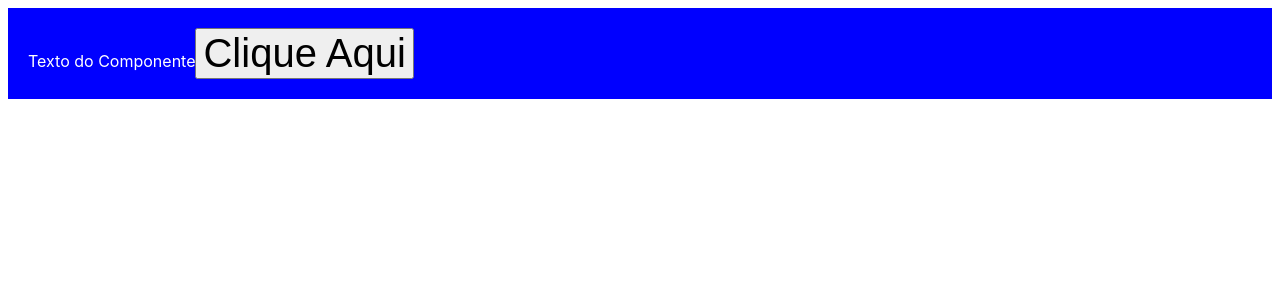
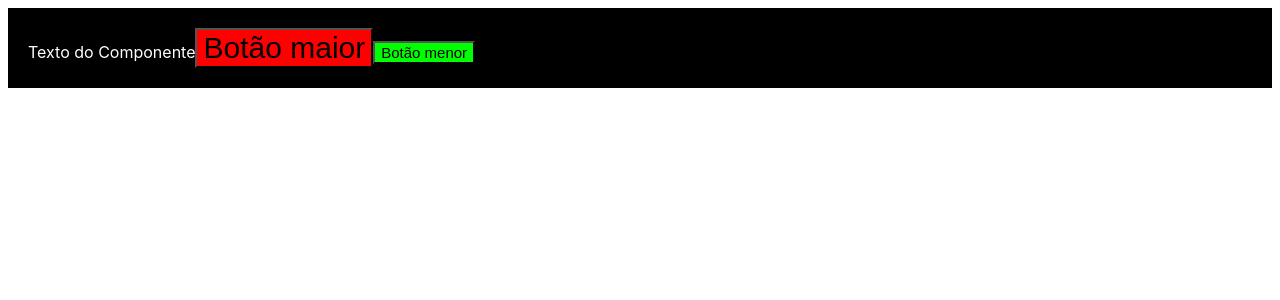
Before and after one commit to Vinicius-dcs/basic-react, a React (Vite) app: page / in a window 1280 px wide. Shown: the top 300 px of the page. Built offline with nearby package versions, Linux system fonts and the light colour scheme.

Commit message:
M3 L7: Passing Props Dynamically to Styled Components

```diff
--- a/src/App.tsx
+++ b/src/App.tsx
@@ -5,9 +5,10 @@ function App() {
 
 	return (
 		<div>
-			<Container>
+			<Container color='black'>
 				Texto do Componente
-				<Button> Clique Aqui </Button>
+				<Button color='#FF0000'> Botão maior </Button>
+				<Button color='#00FF00' small> Botão menor </Button>
 			</Container>
 		</div>
 	);
--- a/src/components/Button.ts
+++ b/src/components/Button.ts
@@ -1,5 +1,11 @@
 import styled from 'styled-components';
 
-export const Button = styled.button`
-    font-size: 40px;
+type ButtonProps = {
+    color: string;
+    small?: boolean;
+}
+
+export const Button = styled.button<ButtonProps>`
+    font-size: ${(props) => props.small ? '15px' : '30px'};
+    background-color: ${(props) => props.color}
 `;
--- a/src/components/Container.ts
+++ b/src/components/Container.ts
@@ -1,7 +1,11 @@
 import styled from 'styled-components';
 
-export const Container = styled.div`
-    background-color: blue;
+type ContainerProps = {
+    color: string;
+}
+
+export const Container = styled.div<ContainerProps>`
+    background-color: ${(props) => props.color};
     color: white;
     padding: 20px;
 `;
```
